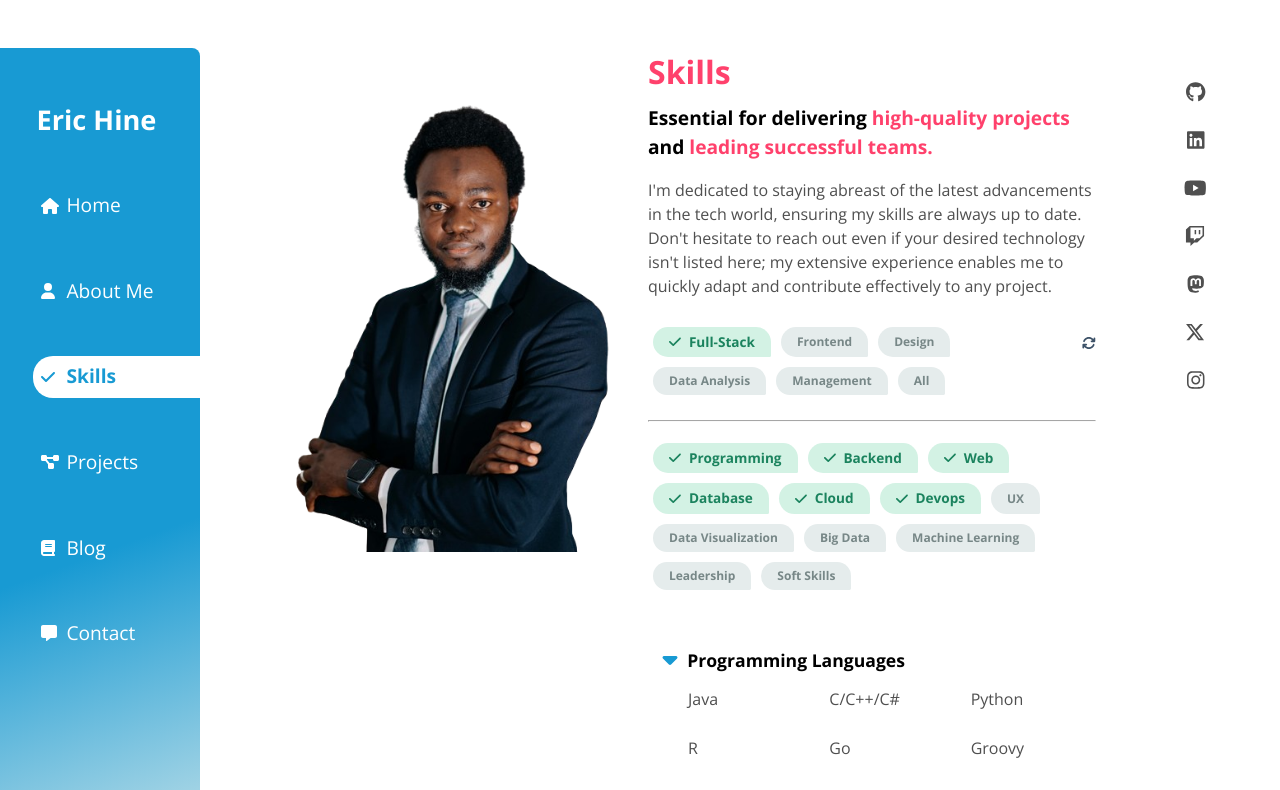
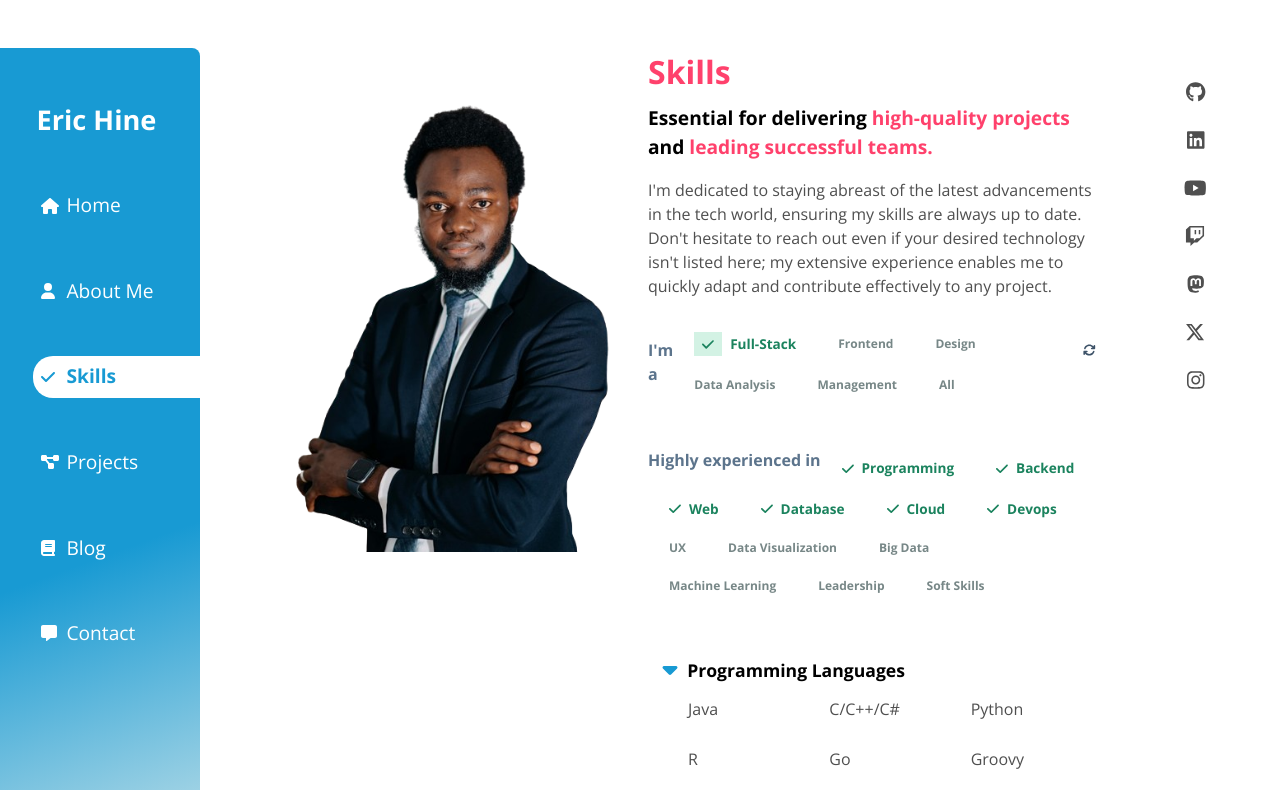
Before and after one commit to R-Daneel0livaw/portfolio, a React (Vite) app: page /skills in a window 1280 px wide. Shown: the top 790 px of the page. Built offline with nearby package versions, Linux system fonts and the light colour scheme; a web font is replaced by a local one.

Commit message:
Start to rework the Skills Page.

```diff
--- a/src/pages/Skills/Skills.module.css
+++ b/src/pages/Skills/Skills.module.css
@@ -47,10 +47,16 @@
   margin-bottom: 1rem;
 }
 
+.identifier {
+  color: #5C748C;
+  font-weight: bold;
+}
+
 .personaContainer {
   display: flex;
   justify-content: space-between;
   align-items: baseline;
+  margin-bottom: 2.5rem;
 }
 
 .personaReset {
@@ -65,30 +71,29 @@
   border: none;
   padding: 5px 16px;
   margin: 5px;
-  background-color: #e5ecec;
+  background-color: #FFF;
+  /* background-color: #e5ecec; */
   color: #778787;
   font-weight: bold;
   font-size: 0.75rem;
-  border-radius: 20px 20px 2px 20px;
   cursor: pointer;
-  transition: background-color 0.3s;
+  /* transition: background-color 0.3s; */
   text-transform: capitalize;
 }
 
 .selected {
-  background-color: #d3f2e4;
   color: #1b835e;
   font-size: 0.85rem;
+  font-weight: bold;
 }
 
 .skillButton:hover {
-  background-color: #d3f2e4;
-  color: #1b835e;
-  filter: brightness(90%);
+  font-size: .85rem;
 }
 
-.skillButton.selected:hover {
-  filter: brightness(100%);
+.iconBorder {
+  padding: .35rem .5rem;
+  background-color: #d3f2e4;;
 }
 
 .skillsGrid {
--- a/src/pages/Skills/Skills.tsx
+++ b/src/pages/Skills/Skills.tsx
@@ -147,6 +147,7 @@ export default function Skills() {
         </p>
 
         <div className={styles.personaContainer}>
+          <p className={styles.identifier}>I'm a </p>
           <div className={styles.buttonList}>
             <button
               className={`${styles.skillButton} ${
@@ -165,7 +166,7 @@ export default function Skills() {
               }
             >
               {activePersonaButton === "full" && (
-                <FontAwesomeIcon icon={faCheck} />
+                <FontAwesomeIcon className={styles.iconBorder} icon={faCheck} />
               )}
               Full-Stack
             </button>
@@ -184,7 +185,7 @@ export default function Skills() {
               }
             >
               {activePersonaButton === "front" && (
-                <FontAwesomeIcon icon={faCheck} />
+                <FontAwesomeIcon className={styles.iconBorder} icon={faCheck} />
               )}
               Frontend
             </button>
@@ -196,7 +197,7 @@ export default function Skills() {
               onClick={() => handlePersonaButtonClick("design", ["UX", "web"])}
             >
               {activePersonaButton === "design" && (
-                <FontAwesomeIcon icon={faCheck} />
+                <FontAwesomeIcon className={styles.iconBorder} icon={faCheck} />
               )}
               Design
             </button>
@@ -216,7 +217,7 @@ export default function Skills() {
               }
             >
               {activePersonaButton === "data" && (
-                <FontAwesomeIcon icon={faCheck} />
+                <FontAwesomeIcon className={styles.iconBorder} icon={faCheck} />
               )}
               Data Analysis
             </button>
@@ -233,7 +234,7 @@ export default function Skills() {
               }
             >
               {activePersonaButton === "management" && (
-                <FontAwesomeIcon icon={faCheck} />
+                <FontAwesomeIcon className={styles.iconBorder} icon={faCheck} />
               )}
               Management
             </button>
@@ -260,7 +261,7 @@ export default function Skills() {
               }
             >
               {activePersonaButton === "all" && (
-                <FontAwesomeIcon icon={faCheck} />
+                <FontAwesomeIcon className={styles.iconBorder} icon={faCheck} />
               )}
               All
             </button>
@@ -279,9 +280,10 @@ export default function Skills() {
           </i>
         </div>
 
-        <hr className={styles.buttonSectionSplit} />
+        {/* <hr className={styles.buttonSectionSplit} /> */}
 
         <div className={styles.buttonList}>
+          <p className={styles.identifier}>Highly experienced in</p>
           {
             // eslint-disable-next-line @typescript-eslint/no-unused-vars
             Object.entries(activeSections).map(([section, _]) => (
```
